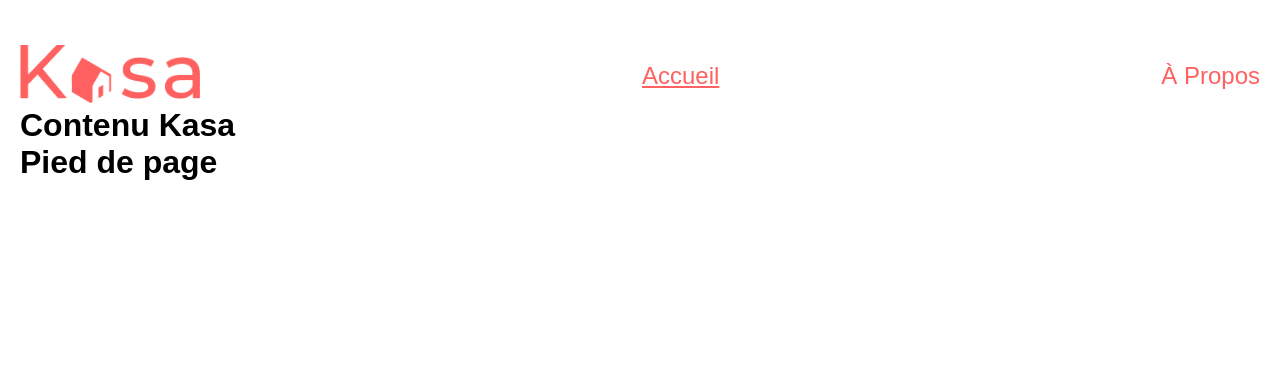
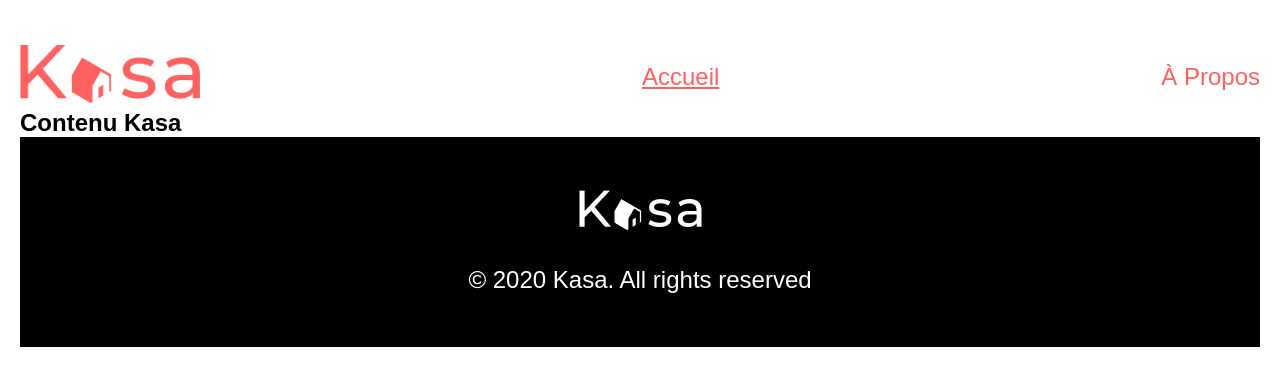
Before and after one commit to Deathlyjoy/kasa, a React (Create React App) app: page / in a window 1280 px wide. Shown: the top 386 px of the page. Built offline with nearby package versions, Linux system fonts and the light colour scheme.

Commit message:
Add initial footer

```diff
--- a/src/layout/Footer.jsx
+++ b/src/layout/Footer.jsx
@@ -1,9 +1,22 @@
+// ----- Import de Link et NavLink depuis la bibliothèque react-router-dom -----
+import { Link } from "react-router-dom";
+
+// ----- Import fichier de style -----
+import '../style/footer.scss';
+
+// ----- Import logo -----
+import LogoFooter from '../assets/logo-footer.png';
+
+// ----- Composant Header -----
 function Footer() {
     return (
-        <div>
-            <h1>Pied de page</h1>
-        </div>
-    )
+        <footer className='footer'>
+            <Link to="/">
+                <img className='footer_logo' src={LogoFooter} alt="Logo Kasa" />
+            </Link>
+            <p className='footer_text'>© 2020 Kasa. All rights reserved</p>
+        </footer>
+    );
 }
 
-export default Footer
+export default Footer;
--- a/src/layout/Header.jsx
+++ b/src/layout/Header.jsx
@@ -23,7 +23,7 @@
                 </NavLink>
             </nav>
         </header>
-    )
+    );
 }
 
-export default Header
+export default Header;
--- /dev/null
+++ b/src/style/footer.scss
@@ -0,0 +1,18 @@
+.footer {
+    background-color: black;
+    width: 100%;
+    height: 210px;
+    display: flex;
+    flex-direction: column;
+    justify-content: center;
+    align-items: center;
+ }
+
+ .footer_logo {
+    margin-bottom: 29px;
+ }
+
+ .footer_text {
+    color: white;
+    font-weight: 500;
+ }
--- a/src/style/header.scss
+++ b/src/style/header.scss
@@ -1,4 +1,5 @@
 .header {
+    width: 100%;
     margin-top: 45px;
  }
 
--- a/src/style/index.scss
+++ b/src/style/index.scss
@@ -3,6 +3,7 @@
   padding: 0;
   box-sizing: border-box;
   font-family: 'Montserrat', sans-serif;
+  font-size: 24px;
 }
 
 body {
```
Also changed, not shown: src/assets/logo-footer.png (added). Lines whose indentation alone changed are shown as unchanged.
